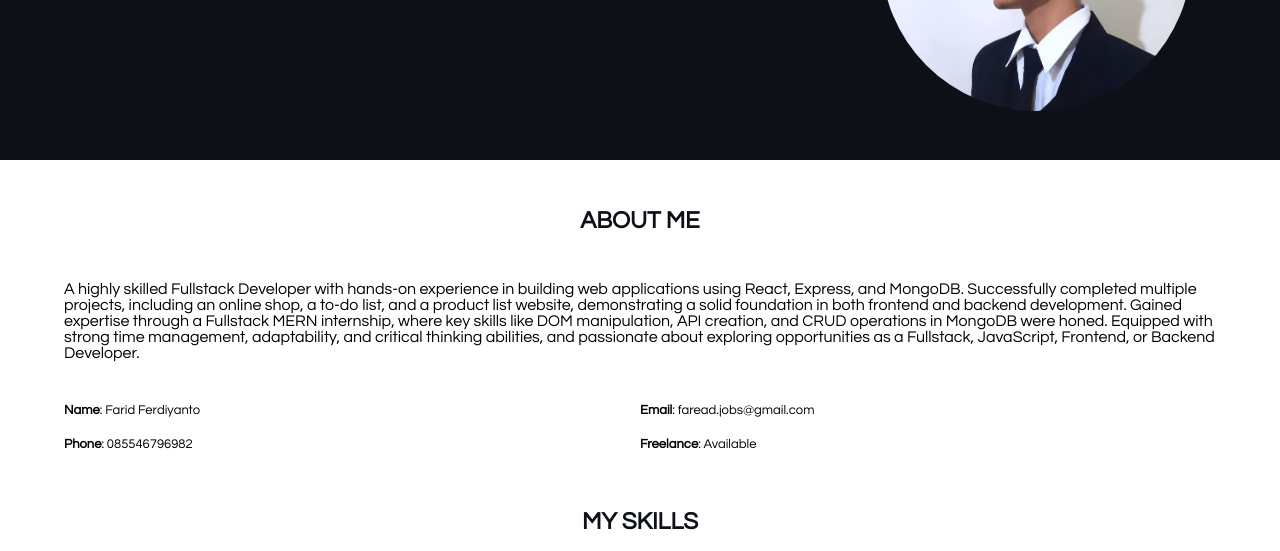
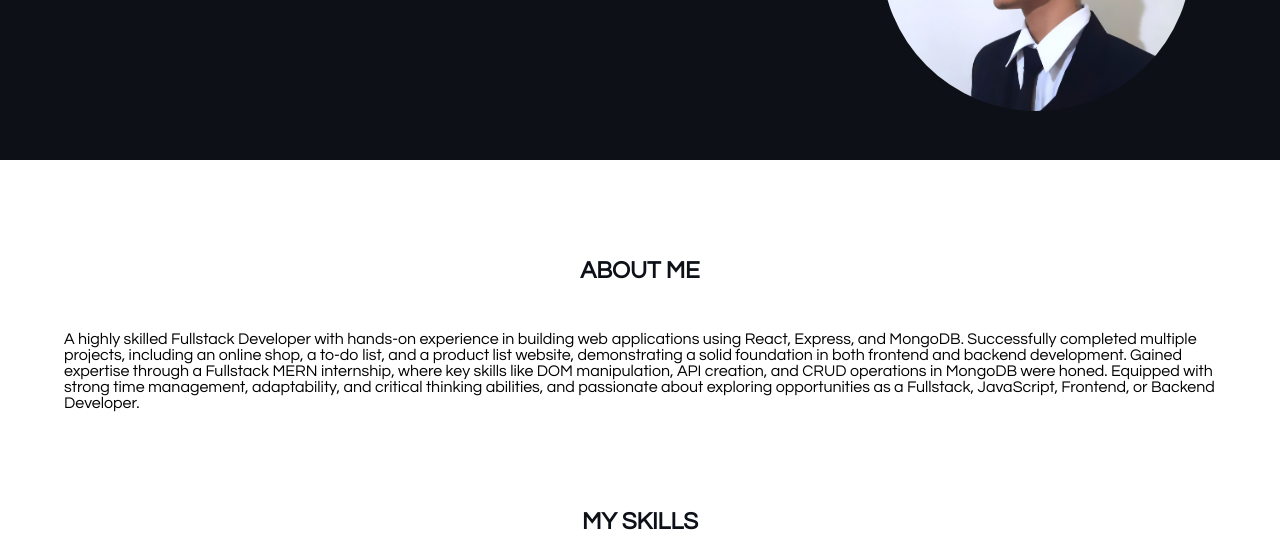
Before and after one commit to ReadFe/portofolio, a plain HTML site: page index.html in a window 1280 px wide. Shown: the part 249-800 px from the top of the page. Drawn offline with Linux system fonts and the light colour scheme.

Commit message:
26/10/2024

```diff
--- a/index.html
+++ b/index.html
@@ -12,10 +12,6 @@
                 <p>Hello, my name</p>
                 <h1>FARID FERDIYANTO</h1>
                 <h3>Web Programmer</h3>
-
-                <!-- <div class="cv">
-                    <div class="cv3">Download CV</div>
-                </div> -->
             </div>
             <div class="header-right">
                 <img src="asset/cv.jpeg" alt="">
@@ -32,24 +28,6 @@
                     <div>
                         A highly skilled Fullstack Developer with hands-on experience in building web applications using React, Express, and MongoDB. Successfully completed multiple projects, including an online shop, a to-do list, and a product list website, demonstrating a solid foundation in both frontend and backend development. Gained expertise through a Fullstack MERN internship, where key skills like DOM manipulation, API creation, and CRUD operations in MongoDB were honed. Equipped with strong time management, adaptability, and critical thinking abilities, and passionate about exploring opportunities as a Fullstack, JavaScript, Frontend, or Backend Developer.
                     </div>
-                    <br/>
-                    <br/>
-                    <div class="about-list">
-                        <ul>
-                            <li><b>Name</b>: Farid Ferdiyanto</li>
-                            <li><b>Phone</b>: 085546796982</li>
-                        </ul>
-                        <ul>
-                            <li><b>Email</b>: faread.jobs@gmail.com</li>
-                            <li><b>Freelance</b>: Available</li>
-                        </ul>
-                    </div>
-                    <!-- <div class="options">
-                        <ul>
-                            <li class="first">Hire Me</li>
-                            <li>Learn More</li>
-                        </ul>
-                    </div> -->
                 </div>
             </div>
         </section>
--- a/style.css
+++ b/style.css
@@ -107,7 +107,7 @@ section {
     display: flex;
     flex-direction: column;
     width: 90%;
-    margin: 0 auto;
+    margin: 50px auto;
 }
 
 .pre-title {
```
